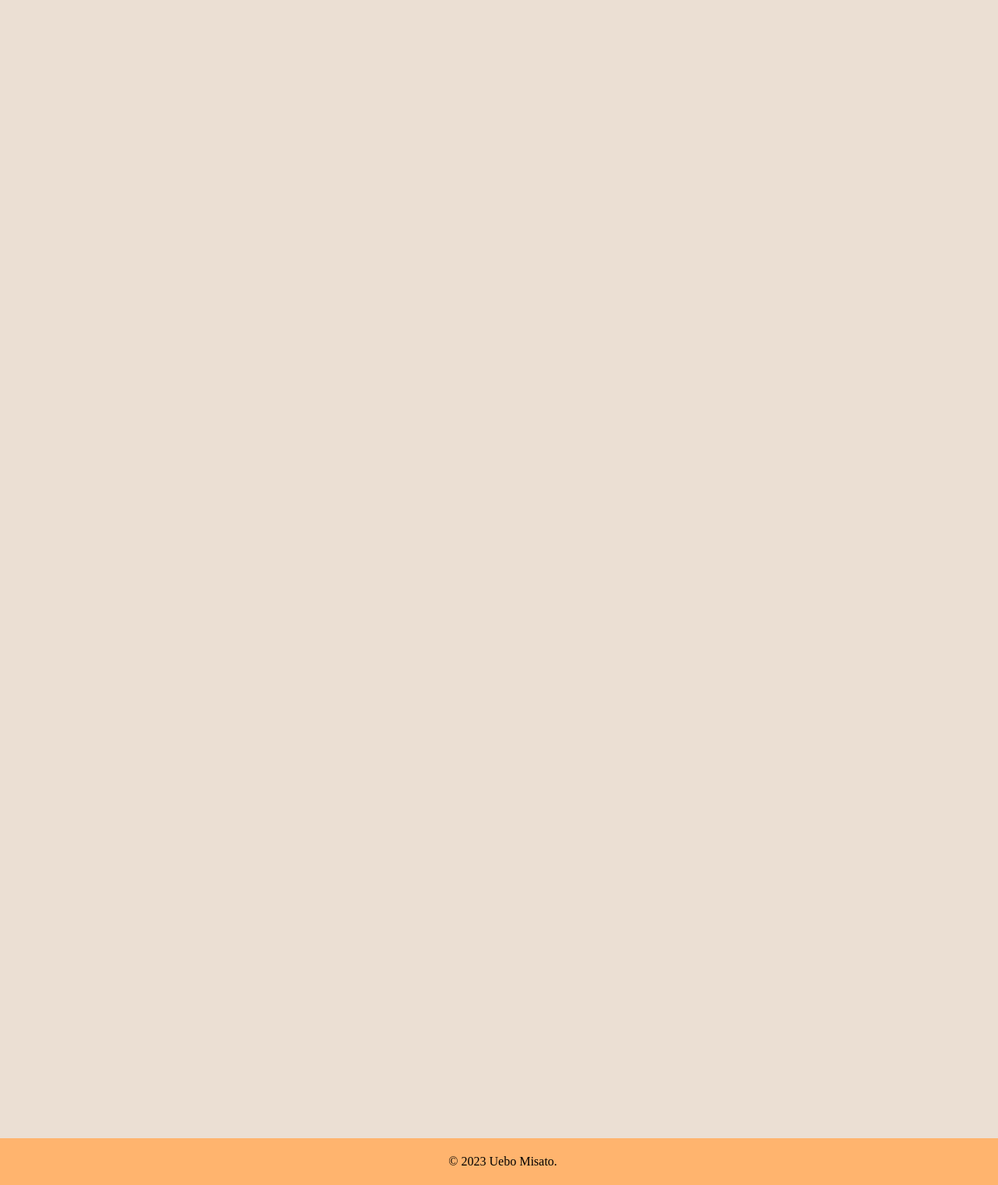
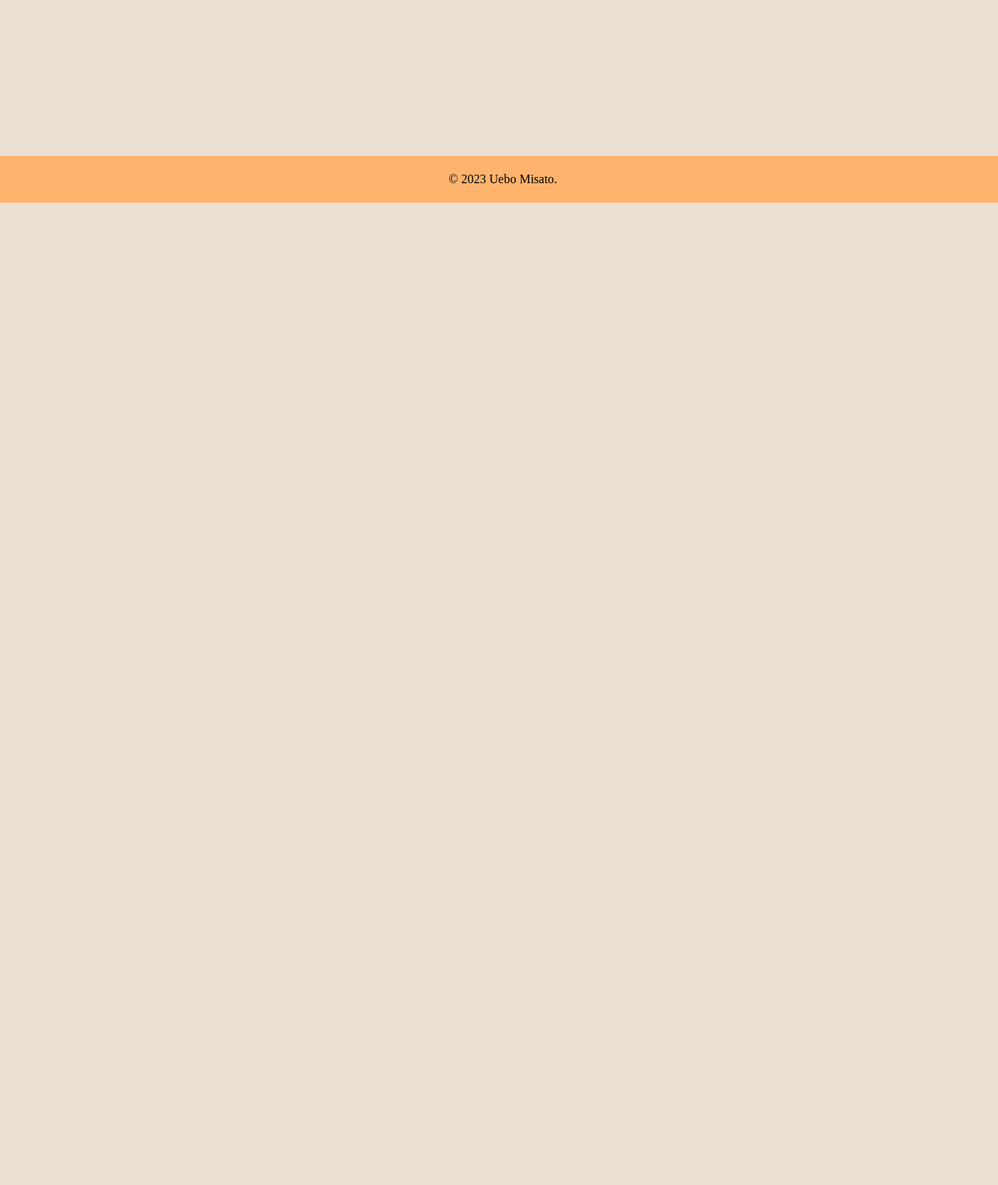
Before and after one commit to MisatoUebo/docker_practice, a Flask app: page / in a window 1280 px wide; the page is wider, and only the part inside the window is pictured. Shown: the part 540-2060 px from the top of that part at 78% size. After the commit the page ends 800 px from the top of that part, so only its background shows below. Run offline with Flask 3, Linux system fonts and the light colour scheme; parts of the project's set-up code (start-up, migrations or seed data) failed here and were passed over.

Commit message:
リファクタリング・footerが下に固定されるように修正

```diff
--- a/app/src/app.py
+++ b/app/src/app.py
@@ -28,17 +28,13 @@ def create_app():
     def show():
         if request.method == "GET":
             users = Todo.query.all()
-            #todos = Todo.query.order_by(desc(Todo.createTime))
             tags = Tag.query.with_entities(Tag.tag).all()
             tagsData = set(tags)
-            #tags = list(set([todo.tag for todo in todos]))
 
             return render_template("index.html",pageTitle = "ブログ一覧",users=users,tags=tagsData)
-            #return render_template("index.html",pageTitle = "ブログ一覧",users=users)
 
     @app.route('/index/<tag>')
     def search_tag(tag):
-        # tags = set(tagList)
         tags = Tag.query.with_entities(Tag.tag).all()
         tagsData = set(tags)
         sort_users = Todo.query.filter(Todo.tag == tag).order_by(desc(Todo.createTime))
@@ -58,7 +54,6 @@ def create_app():
             if not tag:
                 print('NULL')
             else:
-                # tagList.append(tag)
                 tagsData = Tag(tag=tag)
                 db.session.add(tagsData)
                 db.session.commit()
@@ -80,7 +75,6 @@ def create_app():
                 filename = "None.png"
                 image_url = os.path.join(DISPLAY_FOLDER, filename)
                 userData = Todo(title=title , body=body,image_url=image_url,tag=tag)
-                # userData = Todo(title=title , body=body,image_url=filename,tag=tag)
 
                 db.session.add(userData)
                 db.session.commit()
--- a/app/src/static/style.css
+++ b/app/src/static/style.css
@@ -197,7 +197,7 @@ table td{
 
 
 footer{
-    /* position: fixed;*/
+    position: fixed;
     bottom: 0;
     text-align: center;
     background: #ffb46e;
```
